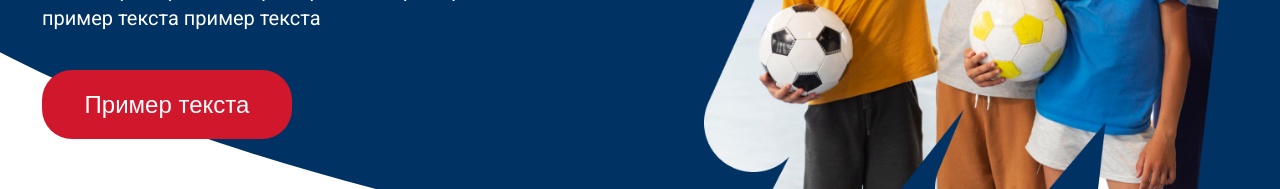
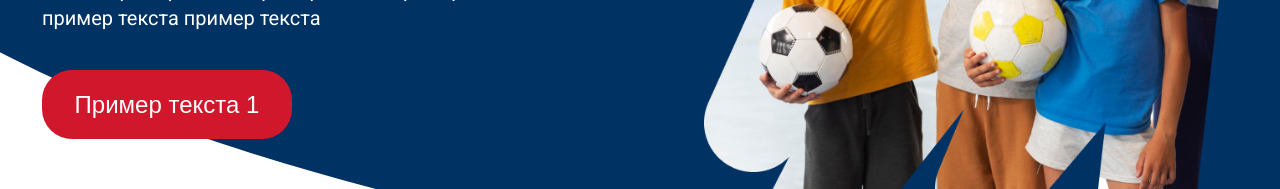
Before and after one commit to Trudovyereservy/frontend_part, a Next.js app: page / in a window 1280 px wide. Shown: the part 461-650 px from the top of the page. Built offline with nearby package versions, Linux system fonts and the light colour scheme.

Commit message:
Вынесение кнопки в отдельный компонент. в процессе...

```diff
--- a/src/components/Button/Button.tsx
+++ b/src/components/Button/Button.tsx
@@ -1,6 +1,7 @@
 import { ButtonProps } from './Button.props';
 // import Link from 'next/link';
-// import styles from './button.module.scss';
+import styles from './button.module.scss';
+// import './button.module.scss';
 
 const Button = (props: ButtonProps) => {
   const { onClick, className, disabled, children, active } = props;
--- a/src/components/Header/Header.tsx
+++ b/src/components/Header/Header.tsx
@@ -1,5 +1,7 @@
+'use client';
 import Link from 'next/link';
 import styles from './header.module.scss';
+
 
 const Header = () => {
   return (
--- a/src/components/main-banner/main-banner.tsx
+++ b/src/components/main-banner/main-banner.tsx
@@ -1,8 +1,11 @@
+'use client'
 import styles from '../main-banner/main-banner.module.scss';
 import picturelogo from '../../../public/Mask group.png';
 import picturelogo_mobile from '../../../public/Mask group_394px.png';
 // import picturebackground from '../../../public/main_banner_picture.svg';
 import Image from 'next/image';
+import { Button } from '../Button/Button';
+import { buttons } from '@/utils/constans';
 
 const MainBanner = () => {
   return (
@@ -20,7 +23,18 @@ const MainBanner = () => {
           Пример текста пример текста пример текста пример текста пример текста пример текста пример
           текста пример текста пример текста
         </p>
-        <button className={styles.mainbanner__button}>Пример текста</button>
+        {/* <button className={styles.mainbanner__button}>Пример текста</button> */}
+        <Button
+          className={styles.mainbanner__button}
+          disabled={false}
+          active={true}
+          // onClick={() => {console.log("!!!!");}}
+          onClick={() => {
+            console.log('Кнопка нажата!');
+          }}
+        >
+          {buttons[0].text}
+        </Button>
       </div>
     </div>
   );
--- a/tsconfig.json
+++ b/tsconfig.json
@@ -1,6 +1,6 @@
 {
   "compilerOptions": {
-    "target": "es6",
+    "target": "ES6",
     "lib": ["dom", "dom.iterable", "esnext"],
     "allowJs": true,
     "skipLibCheck": true,
@@ -8,7 +8,6 @@
     "noEmit": true,
     "esModuleInterop": true,
     "module": "esnext",
-    // "moduleResolution": "bundler",
     "moduleResolution": "node",
     "resolveJsonModule": true,
     "isolatedModules": true,
```
